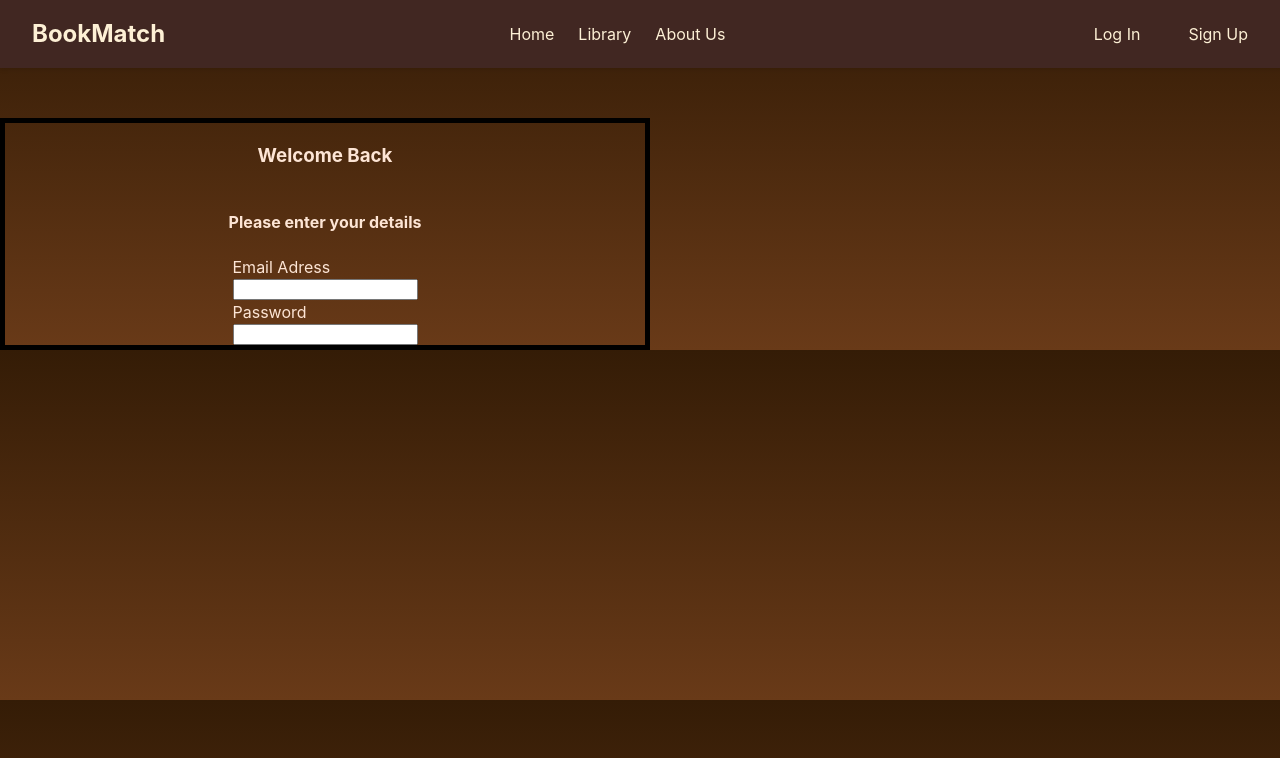
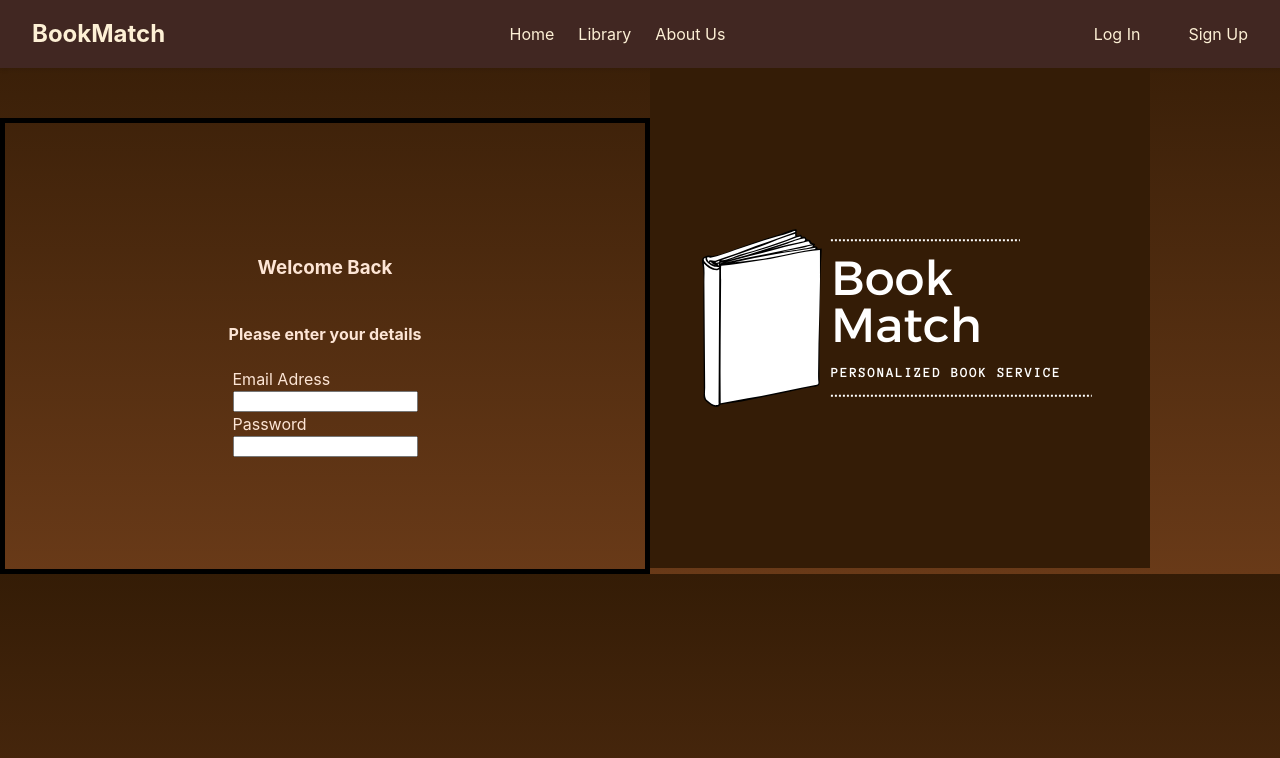
Before and after one commit to KJP952/Book-Match, a React (Vite) app in the folder Frontend/Book-Match/: page /login in a window 1280 px wide. Shown: the top 758 px of the page. Built offline with nearby package versions, Linux system fonts and the light colour scheme.

Commit message:
Created logo

```diff
--- a/Frontend/Book-Match/src/Components/LogIn.jsx
+++ b/Frontend/Book-Match/src/Components/LogIn.jsx
@@ -1,5 +1,6 @@
 import React from 'react';
 import "./Login.css";
+import MatchLogo from "./Logo/BookMatch.png";
 
 const LogIn = () => {
     return (
@@ -8,7 +9,7 @@ const LogIn = () => {
         //     <p>This is the page content</p>
         // </div>
 
-        <>
+        <> <div className = "container">
             <div className="LoginBox">
                 <h3>Welcome Back</h3>
                 <h4>Please enter your details</h4>
@@ -22,7 +23,13 @@ const LogIn = () => {
             </div>
 
             <div className="logo">
-            </div></>
+                <img src={MatchLogo} alt="BookMatch Logo" />
+            </div>
+
+        </div>
+
+
+            </>
     );
 };
 
--- a/Frontend/Book-Match/src/Components/Login.css
+++ b/Frontend/Book-Match/src/Components/Login.css
@@ -1,6 +1,5 @@
 .LoginBox{
     width: 50%;
-    height: 100%;
     display: flex;
     justify-content: center;
     flex-direction: column;
@@ -9,6 +8,11 @@
     margin-top: 50px;
 }
 
+.container{
+    display: flex;
+    flex-direction: row;
+}
+
 form{
     display: flex;
     justify-content: center;
```
Also changed, not shown: Frontend/Book-Match/src/Components/Logo/BookMatch.png (added), Frontend/Book-Match/src/Components/Logo/Match.png (added).
